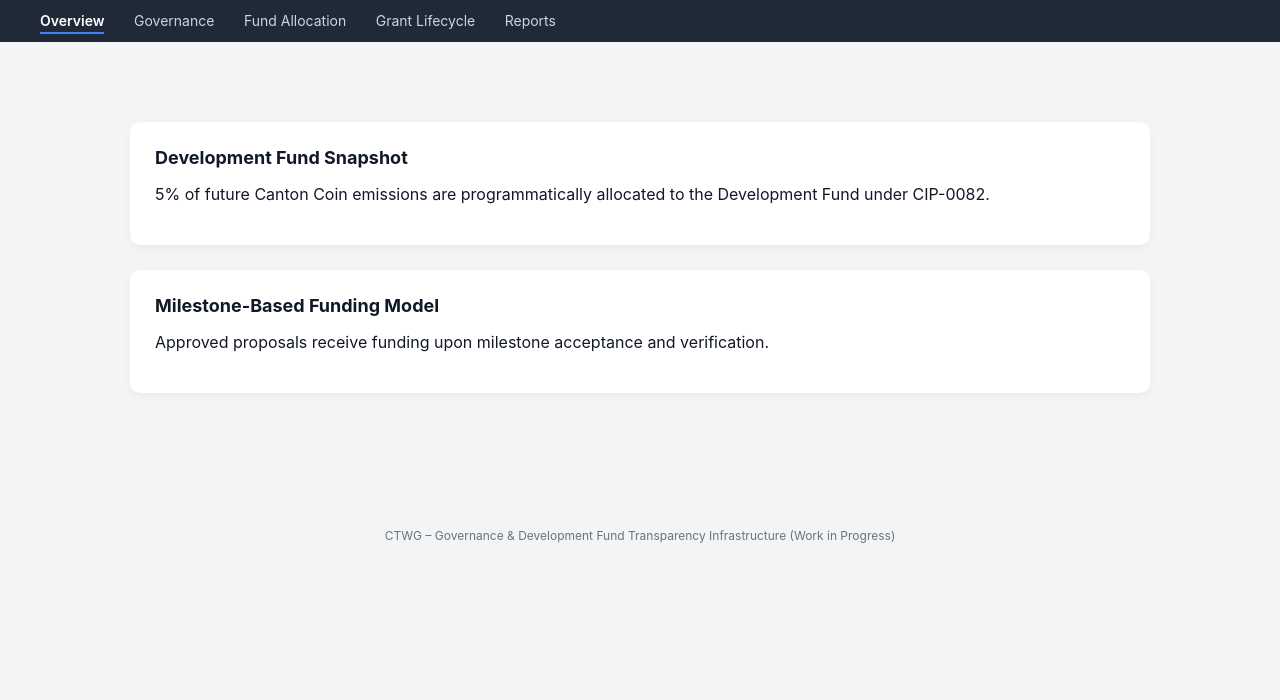
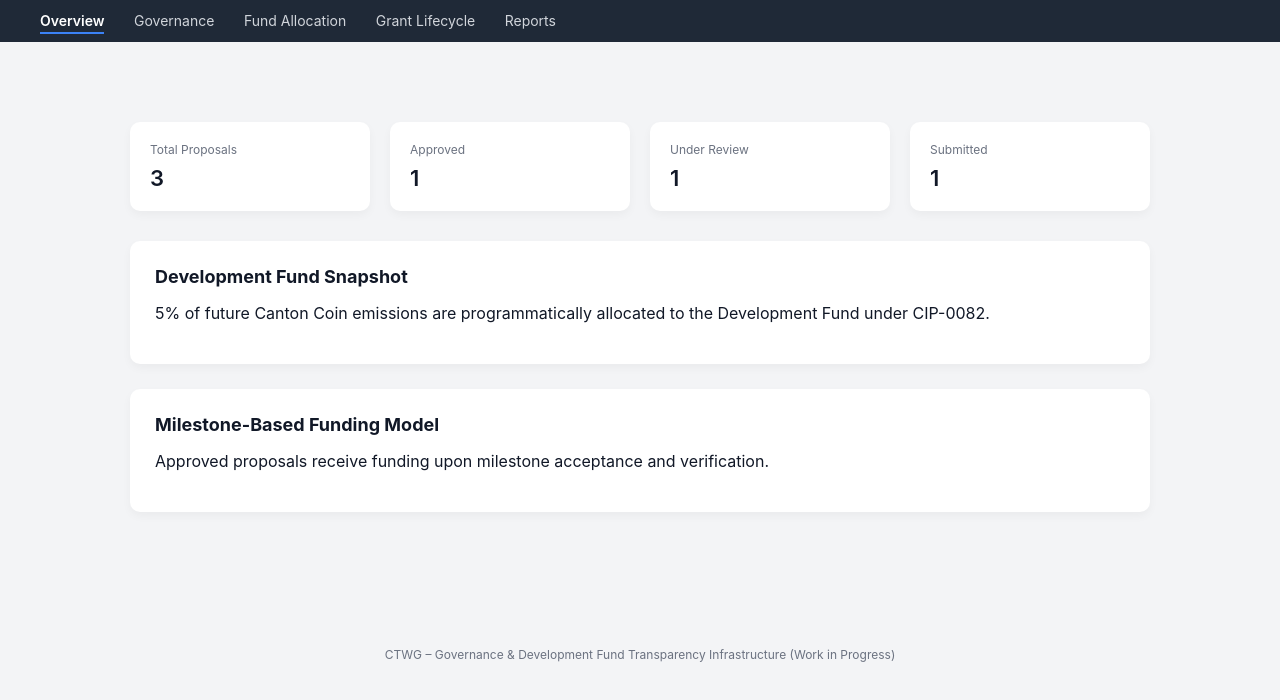
Before and after one commit to SatoshiZKMO/canton-transparency-working-group, a plain HTML site: page index.html in a window 1280 px wide. Shown: the part 68-768 px from the top of the page. Drawn offline with Linux system fonts and the light colour scheme.

Commit message:
Add top metrics dashboard summary section

```diff
--- a/index.html
+++ b/index.html
@@ -1,11 +1,12 @@
-<!DOCTYPE html>
+<!doctype html>
 <html lang="en">
   <head>
-    <meta charset="UTF-8">
+    <meta charset="UTF-8" />
     <title>CTWG Governance & Transparency Dashboard</title>
     <style>
       body {
-        font-family: -apple-system, BlinkMacSystemFont, 'Segoe UI', Roboto, sans-serif;
+        font-family:
+          -apple-system, BlinkMacSystemFont, "Segoe UI", Roboto, sans-serif;
         margin: 0;
         background-color: #f3f4f6;
         color: #111827;
@@ -57,7 +58,7 @@
         padding: 25px;
         margin-bottom: 25px;
         border-radius: 10px;
-        box-shadow: 0 4px 10px rgba(0,0,0,0.04);
+        box-shadow: 0 4px 10px rgba(0, 0, 0, 0.04);
         transition: transform 0.2s ease;
       }
 
@@ -100,98 +101,161 @@
         background-color: #e0e7ff;
         color: #3730a3;
       }
+
+      .metrics {
+        display: grid;
+        grid-template-columns: repeat(auto-fit, minmax(200px, 1fr));
+        gap: 20px;
+        margin-bottom: 30px;
+      }
+
+      .metric-card {
+        background: white;
+        padding: 20px;
+        border-radius: 10px;
+        box-shadow: 0 4px 10px rgba(0, 0, 0, 0.04);
+      }
+
+      .metric-title {
+        font-size: 12px;
+        color: #6b7280;
+        margin-bottom: 8px;
+      }
+
+      .metric-value {
+        font-size: 22px;
+        font-weight: 600;
+      }
     </style>
   </head>
   <body>
-
     <header>
       <h1>Canton Transparency Working Group (CTWG)</h1>
     </header>
 
     <nav>
       <span id="nav-overview" onclick="showSection('overview')">Overview</span>
-    <span id="nav-governance" onclick="showSection('governance')">Governance</span>
+      <span id="nav-governance" onclick="showSection('governance')"
+        >Governance</span
+      >
       <span id="nav-fund" onclick="showSection('fund')">Fund Allocation</span>
-    <span id="nav-lifecycle" onclick="showSection('lifecycle')">Grant Lifecycle</span>
+      <span id="nav-lifecycle" onclick="showSection('lifecycle')"
+        >Grant Lifecycle</span
+      >
       <span id="nav-reports" onclick="showSection('reports')">Reports</span>
     </nav>
 
     <div class="container">
-
       <div class="container">
-
         <!-- OVERVIEW -->
         <div id="overview" class="section">
+          <div class="metrics">
+            <div class="metric-card">
+              <div class="metric-title">Total Proposals</div>
+              <div class="metric-value">3</div>
+            </div>
+
+            <div class="metric-card">
+              <div class="metric-title">Approved</div>
+              <div class="metric-value">1</div>
+            </div>
+
+            <div class="metric-card">
+              <div class="metric-title">Under Review</div>
+              <div class="metric-value">1</div>
+            </div>
+
+            <div class="metric-card">
+              <div class="metric-title">Submitted</div>
+              <div class="metric-value">1</div>
+            </div>
+          </div>
           <div class="card">
             <h2>Development Fund Snapshot</h2>
-            <p>5% of future Canton Coin emissions are programmatically allocated to the Development Fund under CIP-0082.</p>
+            <p>
+              5% of future Canton Coin emissions are programmatically allocated
+              to the Development Fund under CIP-0082.
+            </p>
           </div>
 
           <div class="card">
             <h2>Milestone-Based Funding Model</h2>
-            <p>Approved proposals receive funding upon milestone acceptance and verification.</p>
+            <p>
+              Approved proposals receive funding upon milestone acceptance and
+              verification.
+            </p>
           </div>
         </div>
 
         <!-- GOVERNANCE -->
-    <div id="governance" class="section" style="display:none;">
+        <div id="governance" class="section" style="display: none">
           <div class="card">
             <h2>Governance Framework</h2>
-            <p>Administered under CIP-0100 through Tech & Ops review and Voting Group approval.</p>
+            <p>
+              Administered under CIP-0100 through Tech & Ops review and Voting
+              Group approval.
+            </p>
           </div>
         </div>
 
         <!-- FUND -->
-    <div id="fund" class="section" style="display:none;">
+        <div id="fund" class="section" style="display: none">
           <div class="card">
             <h2>Fund Allocation Model</h2>
-            <p>Programmatic 5% emission allocation supports sustainable ecosystem growth.</p>
+            <p>
+              Programmatic 5% emission allocation supports sustainable ecosystem
+              growth.
+            </p>
           </div>
         </div>
 
         <!-- LIFECYCLE -->
-    <div id="lifecycle" class="section" style="display:none;">
+        <div id="lifecycle" class="section" style="display: none">
           <div class="card">
             <h2>Grant Lifecycle Tracker</h2>
-            <p>Proposal submission → Review → Approval → Milestone-based funding release.</p>
+            <p>
+              Proposal submission → Review → Approval → Milestone-based funding
+              release.
+            </p>
           </div>
         </div>
 
         <!-- REPORTS -->
-    <div id="reports" class="section" style="display:none;">
+        <div id="reports" class="section" style="display: none">
           <div class="card">
             <h2>Quarterly Transparency Reporting</h2>
-            <p>Standardized public reporting enhances accountability and visibility.</p>
+            <p>
+              Standardized public reporting enhances accountability and
+              visibility.
+            </p>
           </div>
         </div>
-
       </div>
-
     </div>
     <footer>
-    CTWG – Governance & Development Fund Transparency Infrastructure (Work in Progress)
+      CTWG – Governance & Development Fund Transparency Infrastructure (Work in
+      Progress)
     </footer>
 
     <script>
       function showSection(id) {
-    const sections = document.querySelectorAll('.section');
-    sections.forEach(section => {
-        section.style.display = 'none';
+        const sections = document.querySelectorAll(".section");
+        sections.forEach((section) => {
+          section.style.display = "none";
         });
 
-    document.getElementById(id).style.display = 'block';
+        document.getElementById(id).style.display = "block";
 
-    const navItems = document.querySelectorAll('nav span');
-    navItems.forEach(item => {
-        item.classList.remove('active');
+        const navItems = document.querySelectorAll("nav span");
+        navItems.forEach((item) => {
+          item.classList.remove("active");
         });
 
-    document.getElementById('nav-' + id).classList.add('active');
+        document.getElementById("nav-" + id).classList.add("active");
       }
 
       // default active
-document.getElementById('nav-overview').classList.add('active');
+      document.getElementById("nav-overview").classList.add("active");
     </script>
-
   </body>
 </html>
```
Lines whose indentation alone changed are shown as unchanged.
